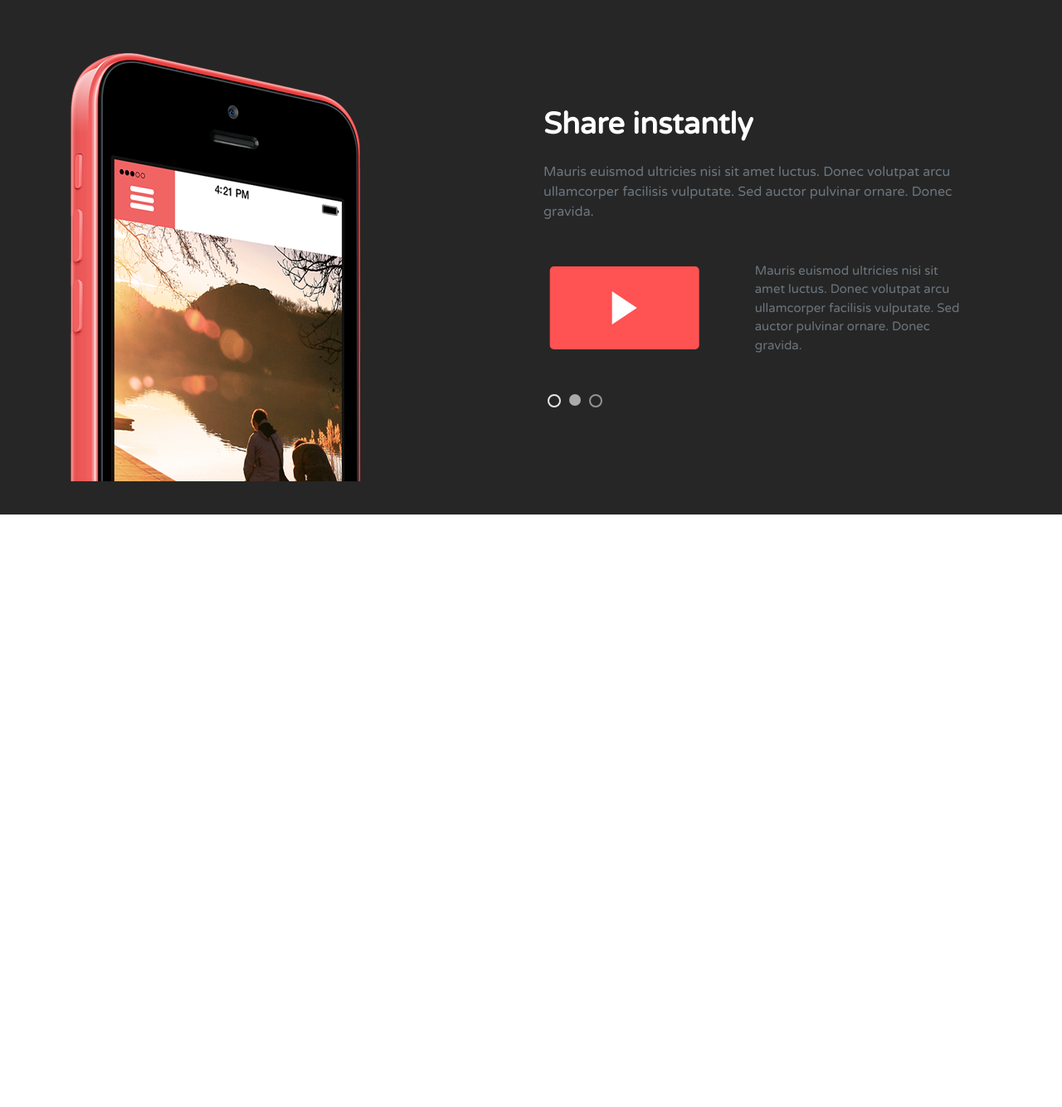
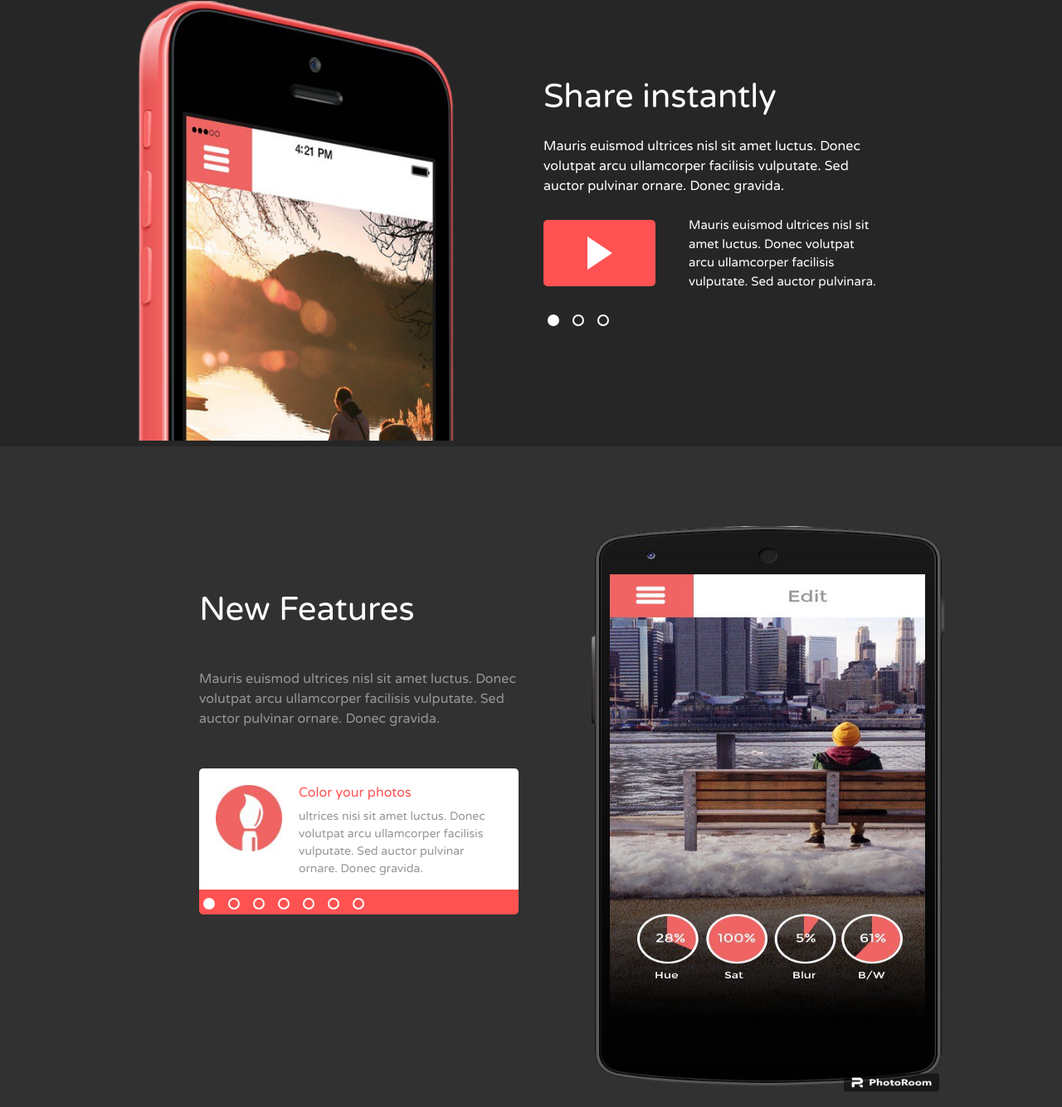
Before and after one commit to ozinkevych/layout7, a website: page app/index.html in a window 1280 px wide. Shown: the part 1042-2376 px from the top of the page at 83% size. Before the commit the page ends 1662 px from the top, so only its background shows below. Drawn offline with nearby package versions, Linux system fonts and the light colour scheme; files that its build step writes are made by us from their sources.

Commit message:
task 3 - made a share instantly block

```diff
--- a/app/index.html
+++ b/app/index.html
@@ -103,7 +103,7 @@
         <!--section-why-ama-block-3-->
         <div class="col-lg-4 col-md-6 mb-4">
             <div class="feature-box text-center">
-                <div class="feature-icon mx-auto mb-5">
+                <div class="feature-icon mx-auto mb-4">
                     <img src="img/section-why-ama-img-3.jpg" alt="" class="img-fluid">
                 </div>
                 <h5>Your Filters</h5>
@@ -113,68 +113,142 @@
     </div>
 </div>
 <!--share-instantly-->
-<section class="share-instantly">
+<section class="share">
     <div class="container">
-        <div class="row justify-content-center">
+        <div class="row align-items-center">
             <div class="col-md-6 mt-5">
                 <div class="phone-wrap">
-                    <img src="img/share-divice.png" alt="Share device" class="img-fluid">
+                    <img src="img/msg742360351-409834.000003-Photoroom.png" alt="Phone" class="img-fluid">
                 </div>
             </div>
-            <div class="col-md-6 mt-4">
-                <div class="content">
-                    <h2 class="mt-5 mb-4">Share instantly</h2>
-                    <p class="mb-5">Mauris euismod ultricies nisi sit amet luctus. Donec volutpat arcu ullamcorper facilisis vulputate. Sed auctor pulvinar ornare. Donec gravida.</p>
-                    <div id="myCarousel" class="carousel slide" data-ride="carousel">
-                        <ol class="carousel-indicators share-instantly-dots">
-                            <li data-target="#myCarousel" data-slide-to="0" class="active"></li>
-                            <li data-target="#myCarousel" data-slide-to="1"></li>
-                            <li data-target="#myCarousel" data-slide-to="2"></li>
-                        </ol>
-                        <div class="carousel-inner">
-                            <div class="carousel-item active mb-4">
-                                <div class="row">
             <div class="col-md-6">
+                <div class="share-content">
+                    <h2 class="h1 share-title">Share instantly</h2>
+                    <p class="mt-4 col-md-9">Mauris euismod ultrices nisl sit amet luctus. Donec volutpat arcu ullamcorper facilisis vulputate. Sed auctor pulvinar ornare. Donec gravida.</p>
+                    <div class="share-content-slider mt-4 mb-4">
+                        <div class="container">
+                            <div class="row share-content-slide">
+                                <div class="col-lg-3 col-md-12 video">
+                                    <a href="#" class="video-link">
                                         <div class="video-player">
                                             <div class="play-button"></div>
                                         </div>
+                                    </a>
                                 </div>
-                                    <div class="col-md-6">
-                                        <p>Mauris euismod ultricies nisi sit amet luctus. Donec volutpat arcu ullamcorper facilisis vulputate. Sed auctor pulvinar ornare. Donec gravida.</p>
+                                <div class="col-lg-6 col-md-12">
+                                    <p class="share-description">Mauris euismod ultrices nisl sit amet luctus. Donec volutpat arcu ullamcorper facilisis vulputate. Sed auctor pulvinara.</p>
                                 </div>
                             </div>
                         </div>
-                            <div class="carousel-item mb-4">
-                                <div class="row">
-                                    <div class="col-md-6">
+                        <div class="container">
+                            <div class="row share-content-slide">
+                                <div class="col-lg-3 col-md-12 video">
+                                    <a href="#" class="video-link">
                                         <div class="video-player">
                                             <div class="play-button"></div>
                                         </div>
+                                    </a>
                                 </div>
-                                    <div class="col-md-6">
-                                        <p>Mauris euismod ultricies nisi sit amet luctus. Donec volutpat arcu ullamcorper facilisis vulputate. Sed auctor pulvinar ornare. Donec gravida.</p>
+                                <div class="col-lg-6 col-md-12">
+                                    <p class="share-description">Mauris euismod ultrices nisl sit amet luctus. Donec volutpat arcu ullamcorper facilisis vulputate. Sed auctor pulvinara.</p>
                                 </div>
                             </div>
                         </div>
-                            <div class="carousel-item mb-4">
-                                <div class="row">
-                                    <div class="col-md-6">
+                        <div class="container mb-4">
+                            <div class="row share-content-slide">
+                                <div class="col-lg-3 col-md-12 video">
+                                    <a href="#" class="video-link">
                                         <div class="video-player">
                                             <div class="play-button"></div>
                                         </div>
+                                    </a>
                                 </div>
-                                    <div class="col-md-6">
-                                        <p>Mauris euismod ultricies nisi sit amet luctus. Donec volutpat arcu ullamcorper facilisis vulputate. Sed auctor pulvinar ornare. Donec gravida.</p>
+                                <div class="col-lg-6 col-md-12">
+                                    <p class="share-description">Mauris euismod ultrices nisl sit amet luctus. Donec volutpat arcu ullamcorper facilisis vulputate. Sed auctor pulvinara.</p>
+                                </div>
+                            </div>
+                        </div>
+                    </div>
+
+                </div>
+            </div>
+        </div>
+    </div>
+</section>
+<!--new-features -->
+<section class="features">
+    <div class="container">
+        <div class="row mt-5">
+            <div class="col-12 col-lg-6 mt-5 features-content">
+                <h2 class="h1 mt-3">New Features</h2>
+                <p class="mt-5 mb-5">Mauris euismod ultrices nisl sit amet luctus. Donec volutpat arcu ullamcorper facilisis vulputate. Sed auctor pulvinar ornare. Donec gravida.</p>
+                <div class="features-slider-background">
+                    <div class="features-slider">
+                        <div class="features-slide d-flex">
+                            <img src="img/msg742360351-410121.000017.jpg" alt="">
+                            <div>
+                                <h3>Color your photos</h3>
+                                <p>ultrices nisi sit amet luctus. Donec volutpat arcu ullamcorper facilisis vulputate. Sed auctor pulvinar ornare. Donec gravida.</p>
+                            </div>
+                        </div>
+                        <div class="features-slide d-flex">
+                            <img src="img/msg742360351-410121.000017.jpg" alt="">
+                            <div>
+                                <h3>Color your photos</h3>
+                                <p>ultrices nisi sit amet luctus. Donec volutpat arcu ullamcorper facilisis vulputate. Sed auctor pulvinar ornare. Donec gravida.</p>
+                            </div>
+                        </div>
+                        <div class="features-slide d-flex">
+                            <img src="img/msg742360351-410121.000017.jpg" alt="">
+                            <div>
+                                <h3>Color your photos</h3>
+                                <p>ultrices nisi sit amet luctus. Donec volutpat arcu ullamcorper facilisis vulputate. Sed auctor pulvinar ornare. Donec gravida.</p>
+                            </div>
+                        </div>
+                        <div class="features-slide d-flex">
+                            <img src="img/msg742360351-410121.000017.jpg" alt="">
+                            <div>
+                                <h3>Color your photos</h3>
+                                <p>ultrices nisi sit amet luctus. Donec volutpat arcu ullamcorper facilisis vulputate. Sed auctor pulvinar ornare. Donec gravida.</p>
+                            </div>
+                        </div>
+                        <div class="features-slide d-flex">
+                            <img src="img/msg742360351-410121.000017.jpg" alt="">
+                            <div>
+                                <h3>Color your photos</h3>
+                                <p>ultrices nisi sit amet luctus. Donec volutpat arcu ullamcorper facilisis vulputate. Sed auctor pulvinar ornare. Donec gravida.</p>
+                            </div>
+                        </div>
+                        <div class="features-slide d-flex">
+                            <img src="img/msg742360351-410121.000017.jpg" alt="">
+                            <div>
+                                <h3>Color your photos</h3>
+                                <p>ultrices nisi sit amet luctus. Donec volutpat arcu ullamcorper facilisis vulputate. Sed auctor pulvinar ornare. Donec gravida.</p>
+                            </div>
+                        </div>
+                        <div class="features-slide d-flex">
+                            <img src="img/msg742360351-410121.000017.jpg" alt="">
+                            <div>
+                                <h3>Color your photos</h3>
+                                <p>ultrices nisi sit amet luctus. Donec volutpat arcu ullamcorper facilisis vulputate. Sed auctor pulvinar ornare. Donec gravida.</p>
                             </div>
                         </div>
                     </div>
                 </div>
             </div>
+            <div class="col-12 col-md-6 mt-5">
+                <div class="phone-wrap-2 d-flex justify-content-center">
+                    <img src="img/msg742360351-410214-Photoroom.png" alt="Phone" class="img-fluid">
                 </div>
             </div>
         </div>
     </div>
 </section>
+
+
+
+
+
 
 <script src="https://code.jquery.com/jquery-3.6.0.min.js"></script>
 <script src="https://maxcdn.bootstrapcdn.com/bootstrap/4.5.2/js/bootstrap.min.js"></script>
--- a/app/js/main.js
+++ b/app/js/main.js
@@ -1,7 +1,20 @@
 $(document).ready(function() {
     $('.banner-slider').slick({
         dots: true,
-        arrows: true,
         fade: true
     });
 });
+$(document).ready(function() {
+    $('.share-content-slider').slick({
+        dots: true,
+        arrows: false,
+        fade: true
+    });
+});
+$(document).ready(function() {
+    $('.features-slider').slick({
+        dots: true,
+        arrows: false,
+        fade: true
+    });
+});
--- /dev/null
+++ b/app/scss/layout/blocks/dots.scss
@@ -0,0 +1,22 @@
+ li {
+    button {
+      background: transparent;
+      height: 2px;
+      border: 2px solid white;
+      width: 2px;
+      border-radius: 50%;
+      &::before {
+        color: transparent;
+      }
+      &:hover {
+        background-color: white;
+      }
+    }
+  }
+
+  .slick-active {
+    button {
+      background: white;
+      border-color: white;
+    }
+  }
--- /dev/null
+++ b/app/scss/layout/blocks/features.scss
@@ -0,0 +1,84 @@
+.features {
+  background-color: #313131;
+}
+
+.features-content {
+  padding-left: 170px;
+  h2 {
+    color: white;
+    padding-top: 60px;
+  }
+  p {
+    color: #969696;
+  }
+  .features-slider {
+    h3 {
+      color: $primary-color;
+    }
+    p {
+      color: #969696;
+      font-size: 14px;
+    }
+  }
+}
+.phone-wrap-2 {
+  display: inline-block;
+  overflow: hidden;
+  max-height: 700px;
+  max-width: 600px;
+}
+.features-slider {
+  background-color: white;
+  border-radius: 5px 5px 0 0;
+
+  .features-slide {
+    img {
+      width: 80px;
+      height: 80px;
+    }
+    div {
+      padding-left: 20px;
+    }
+  }
+
+  .slick-dots {
+    background-color: $primary-color;
+    border-radius: 0 0 5px 5px;
+    text-align: left;
+    li {
+      button {
+        background: transparent;
+        height: 2px;
+        border: 2px solid white;
+        width: 2px;
+        border-radius: 50%;
+        &::before {
+          color: transparent;
+        }
+        &:hover {
+          background-color: white;
+        }
+      }
+    }
+    .slick-active {
+      button {
+        background: white;
+        border-color: white;
+      }
+    }
+  }
+}
+
+.features-slide {
+  padding: 20px;
+}
+@media screen and (max-width: 992px) {
+.features-content{
+  text-align: center;
+  padding: 0 10px;
+  h2{
+    padding: 0;
+  }
+}
+
+}
--- a/app/scss/layout/blocks/share-instantly.scss
+++ b/app/scss/layout/blocks/share-instantly.scss
@@ -1,83 +1,144 @@
-.share-instantly {
-  background-color: #262626;
-  padding: 40px 0;
+.features {
+  background-color: #313131;
 }
 
-.phone-wrap img {
-  max-width: 100%;
-  height: auto;
+.features-content {
+  padding-left: 170px;
+  h2 {
+    color: white;
+  }
+  p {
+    color: #969696;
+  }
+  .features-slider {
+    h3 {
+      color: $primary-color;
+    }
+    p {
+      color: #969696;
+      font-size: 14px;
+    }
+  }
 }
 
-.content {
-  padding-top: 40px;
+.features-slider {
+  background-color: white;
+  border-radius: 5px 5px 0 0;
+
+  .features-slide {
+    img {
+      width: 80px;
+      height: 80px;
+    }
+    div {
+      padding-left: 20px;
+    }
+  }
+
+  .slick-dots {
+    background-color: $primary-color;
+    border-radius: 0 0 5px 5px;
+    text-align: left;
+    li {
+      button {
+        background: transparent;
+        height: 2px;
+        border: 2px solid white;
+        width: 2px;
+        border-radius: 50%;
+        margin: 0;
+        &::before {
+          color: transparent;
+        }
+        &:hover {
+          background-color: white;
+        }
+      }
+    }
+    .slick-active {
+      button {
+        background: white;
+        border-color: white;
+      }
+    }
+  }
+}
+
+.phone-wrap{
+  display: flex;
+  justify-content: center;
+}
+
+.features-slide {
+  padding: 20px;
+}
+
+.share {
+  background-color: #262626;
+}
+
+.phone-wrap {
+  display: inline-block;
+  overflow: hidden;
+  max-height: 530px;
+  max-width: 600px;
+}
+
+.share-title {
   color: white;
 }
 
-.content h2 {
-  font-size: 36px;
-  font-weight: 700;
-  color: white;
+.share-content {
+  .share-description {
+    font-size: 15px;
+    padding-left: 40px;
   }
-
-.content p {
-  font-size: 16px;
-  color: #6c757d;
-}
-
-.carousel-indicators {
-  left: 0;
-  right: auto;
-  bottom: -40px;
-}
-
-.carousel-indicators.share-instantly-dots {
-  width: auto;
-  margin: 0;
-  text-align: left;
-}
-
-.carousel-indicators.share-instantly-dots li {
-  z-index: 1000;
-  width: 12px;
-  height: 12px;
-  border-radius: 50%;
-  background-color: transparent;
-  border: 2px solid white;
-  margin: 0 5px;
-}
-
-.carousel-indicators.share-instantly-dots li.active {
-  background-color: white;
-  border: none;
-  width: 14px;
-  height: 14px;
-}
-
-.share-instantly-slide {
-  display: flex;
-  align-items: center;
-}
-
-.share-instantly-slide img {
-  margin-right: 1rem;
-}
-
-.carousel-item .row {
-  align-items: center;
-}
-
-.carousel-item p {
-  font-size: 15px;
 }
 
 .video-player {
   width: 100%;
-  max-width: 180px;
-  height: 100px;
+  max-width: 135px;
+  height: 80px;
   background-color: $primary-color;
   border-radius: 5px;
   position: relative;
-  margin: 0 auto;
+}
+
+.share-content-slider {
+  display: flex;
+  align-items: center;
+  .slick-dots {
+    display: flex;
+    align-items: center;
+    margin-left: 0;
+    li {
+      button {
+        background: transparent;
+        height: 2px;
+        border: 2px solid white;
+        width: 2px;
+        border-radius: 50%;
+        margin: 0;
+        &::before {
+          color: transparent;
+        }
+        &:hover {
+          background-color: white;
+        }
+      }
+    }
+    .slick-active {
+      button {
+        background: white;
+        border-color: white;
+      }
+    }
+  }
+}
+
+.video {
+  padding: 0;
+  margin: auto 0;
 }
 
 .play-button {
@@ -92,35 +153,35 @@
   transform: translate(-50%, -50%);
 }
 
-@media (max-width: 768px) {
-  .content {
-    width: 100%;
-    text-align: center; /* Змінено вирівнювання тексту по центру на малих екранах */
+.share-content {
+  p {
+    color: white;
+    padding: 0;
   }
-  .content h2 {
-    font-size: 24px;
-    margin-bottom: 0.5rem;
-  }
-  .content p {
-    font-size: 14px;
-    margin-bottom: 1.5rem;
-  }
-  .carousel-indicators.share-instantly-dots {
-    text-align: center;
-    left: 50%;
-    transform: translateX(-50%);
 }
 
-  .video-player {
-    margin-bottom: 1rem;
+@media screen and (max-width: 992px) {
+  .share-content {
+    .share-description {
+      padding: 20px 0;
+    }
+  }
 }
 
-  .share-instantly-slide {
-    flex-direction: column;
+@media screen and (max-width: 768px) {
+  .phone-wrap {
+    max-height: 100%;
   }
-
-  .share-instantly-slide img {
-    margin-right: 0;
-    margin-bottom: 1rem;
+  .share-content {
+    text-align: center;
+    .share-content-slider {
+      .slick-dots {
+        justify-content: center;
+        padding-bottom: 10px;
       }
     }
+  }
+  .video-player {
+    margin: 0 auto;
+  }
+}
--- a/app/scss/style.scss
+++ b/app/scss/style.scss
@@ -4,6 +4,11 @@
 body{
   font-family: $font-family;
 }
+.col-md-12{
+  padding: 0;
+}
+
 @import "layout/blocks/banner.scss";
 @import "layout/blocks/section-why-ama";
 @import "layout/blocks/share-instantly";
+@import "layout/blocks/features";
```
Also changed, not shown: app/scss/layout/blocks/banner.scss (+2 -21 lines), app/css/style.min.css, app/img/msg742360351-409780.000028.jpg (deleted), app/img/msg742360351-409834.000003-Photoroom.png (added), app/img/msg742360351-410121.000017.jpg (added), app/img/msg742360351-410214-Photoroom.png (added), app/img/share-divice.png (deleted), app/js/main.min.js. Lines whose indentation alone changed are shown as unchanged.
